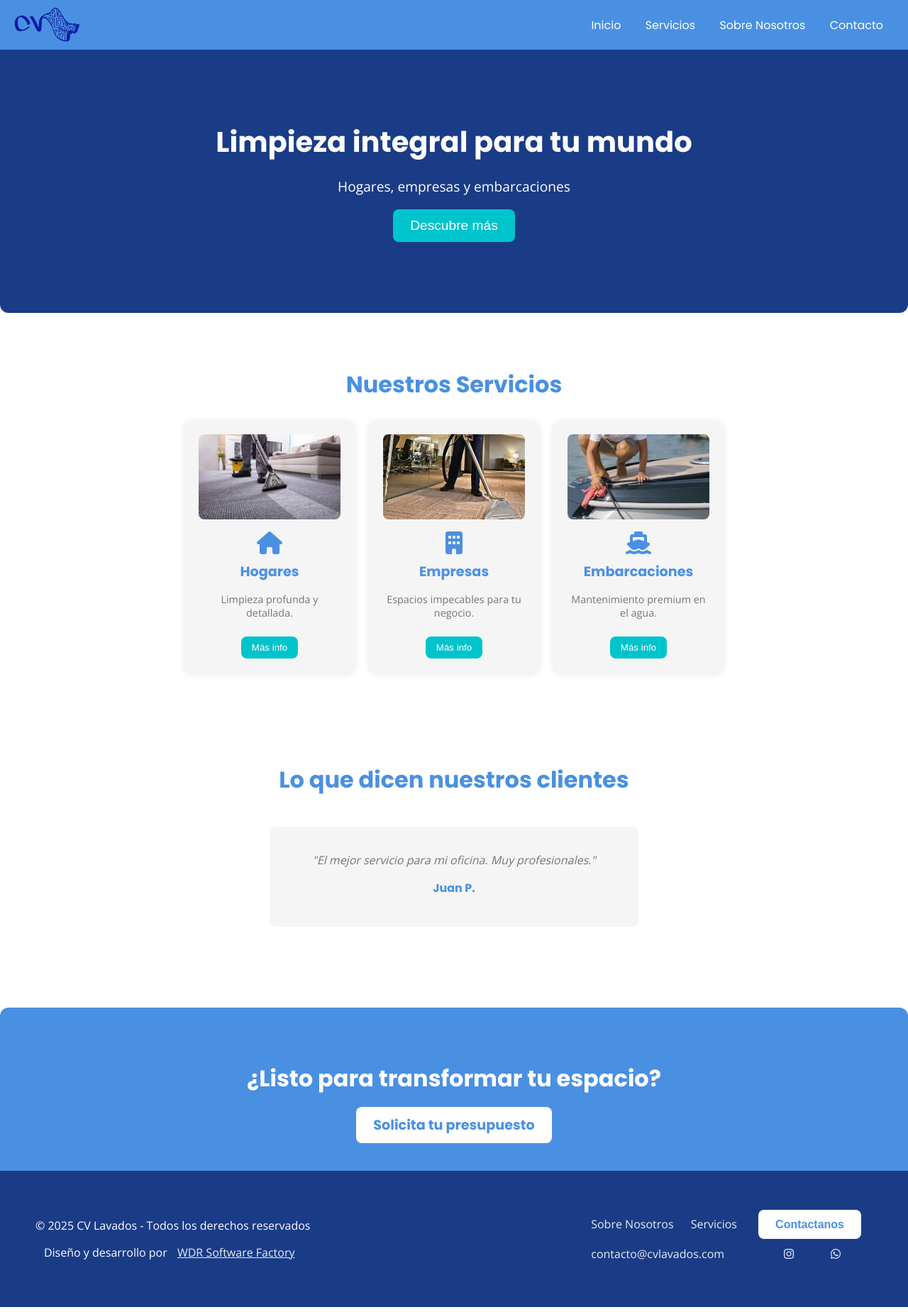
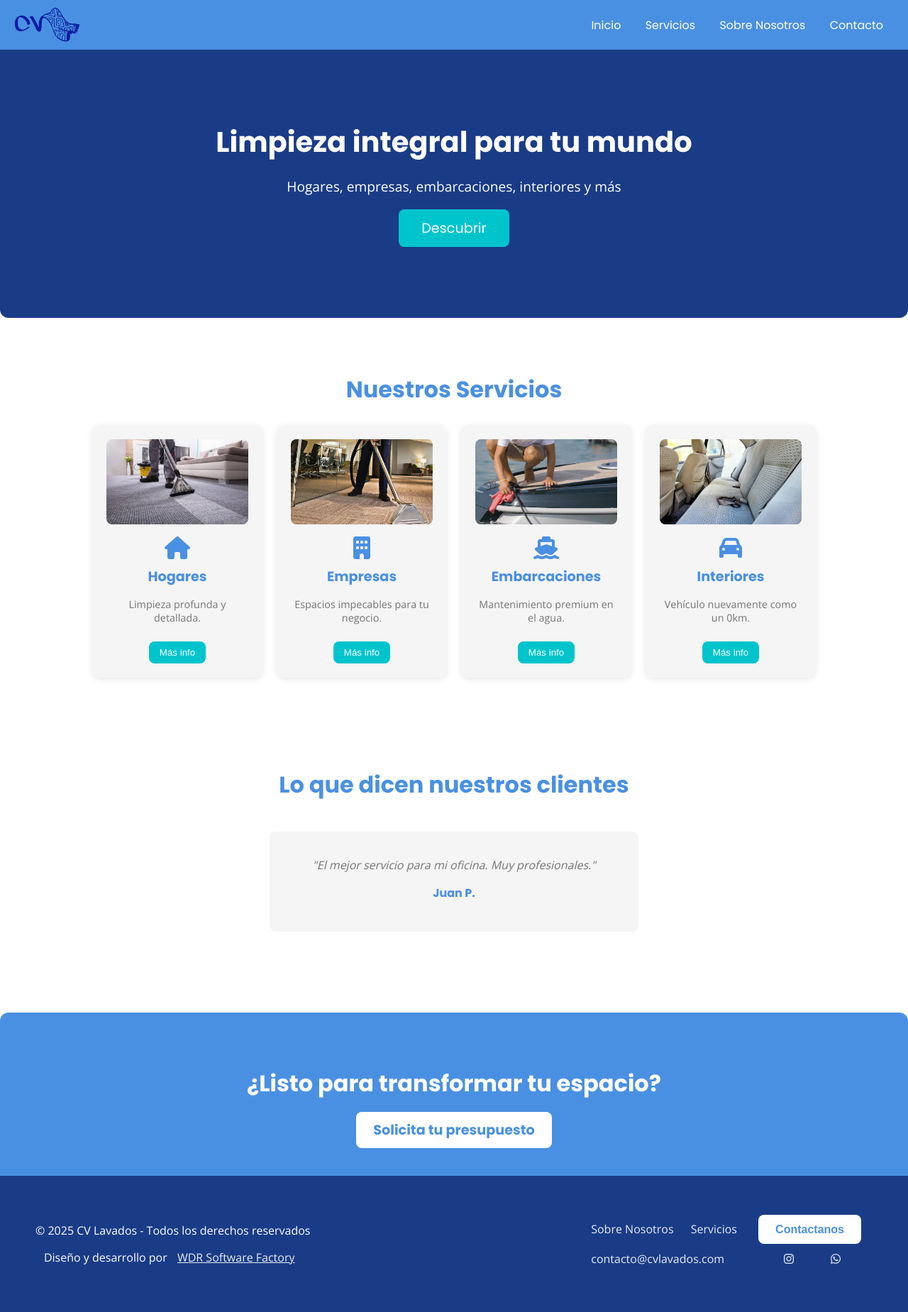
Before and after one commit to WDR-SoftwareFactory/CV-lavados-website, a Jekyll site: the page built from src/index.md, in a window 1280 px wide. Shown: the whole page at 71% size. Built offline with Jekyll 4.4.1, drawn with Linux system fonts in a browser that asks for light colours.

Commit message:
W.I.P Enhance homepage content and styling for CV Lavados website
- Updated the hero section to include additional services: "interiores" and improved button styling.
- Added a new service card for vehicle interior cleaning with relevant details.
- Revised testimonial text for better engagement.
- W.I.P Adjusted CSS for button styles to improve visual consistency and interaction effects.

```diff
--- a/src/assets/css/main.css
+++ b/src/assets/css/main.css
@@ -60,20 +60,20 @@ nav a:hover::after {
   color: #ffffff;
   font-size: 1.2em;
 }
-.hero button {
-  background: #00c4cc;
+.hero .button-hero {
+  background: #00C4CC;
   color: #ffffff;
   border: none;
-  padding: 12px 24px;
+  padding: 12px 32px;
   font-size: 1.2em;
-  cursor: pointer;
-  transition:
-    background 0.3s,
-    transform 0.3s;
+  text-decoration: none;
+  display: inline-block;
+  transition: background 0.3s, transform 0.3s, color 0.3s;
   border-radius: 8px;
 }
-.hero button:hover {
-  background: #4a90e2;
+.hero .button-hero:hover {
+  background: #ffffff;
+  color: #4A90E2;
   transform: scale(1.05);
 }
 .services {
--- a/src/index.md
+++ b/src/index.md
@@ -2,10 +2,11 @@
 layout: default
 title: Inicio
 ---
+
 <section class="hero fade-in-up">
   <h1>Limpieza integral para tu mundo</h1>
-  <p>Hogares, empresas y embarcaciones</p>
-  <button>Descubre más</button>
+  <p>Hogares, empresas, embarcaciones, interiores y más</p>
+  <a href="{{ site.url }}/{{ site.baseurl }}/servicios/" class="button-hero">Descubrir</a>
 </section>
 <section class="services fade-in-up">
   <h2>Nuestros Servicios</h2>
@@ -37,6 +38,15 @@ title: Inicio
         <a href="{{ site.url }}/{{ site.baseurl }}/servicios/embarcaciones">Más info</a>
       </button>
     </div>
+    <div class="service-card">
+      <img src="{{ site.url }}/{{ site.baseurl }}/assets/images/car.jpg" alt="Limpieza de interiores por CV Lavados">
+      <i class="fas fa-car"></i>
+      <h3>Interiores</h3>
+      <p>Vehículo nuevamente como un 0km.</p>
+      <button>
+        <a href="{{ site.url }}/{{ site.baseurl }}/servicios/embarcaciones">Más info</a>
+      </button>
+    </div>
   </div>
 </section>
 <section class="testimonials fade-in-up">
```
Also changed, not shown: other parts of src/index.md (+1 -1 lines), src/assets/images/car.jpg (added).
